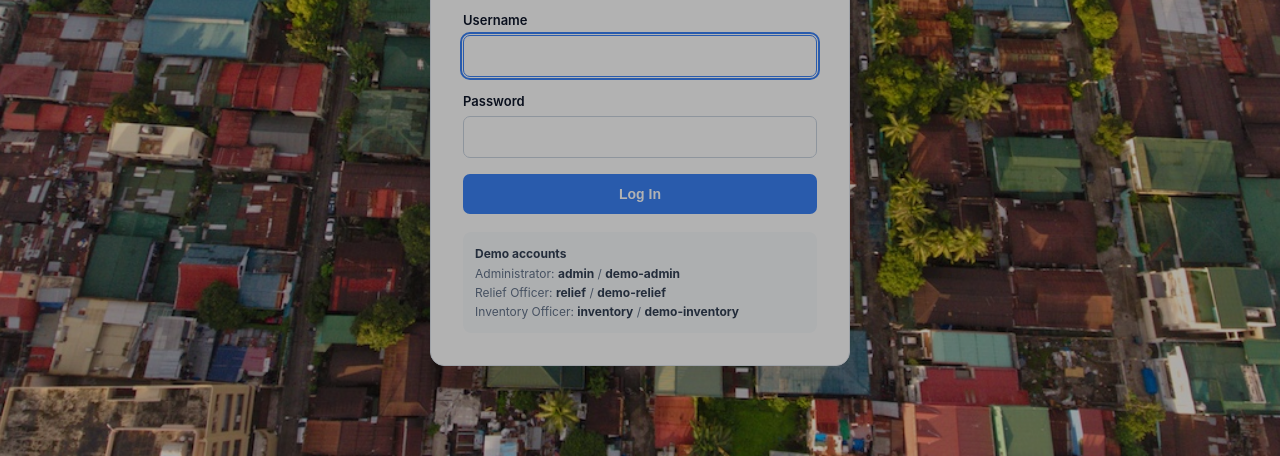
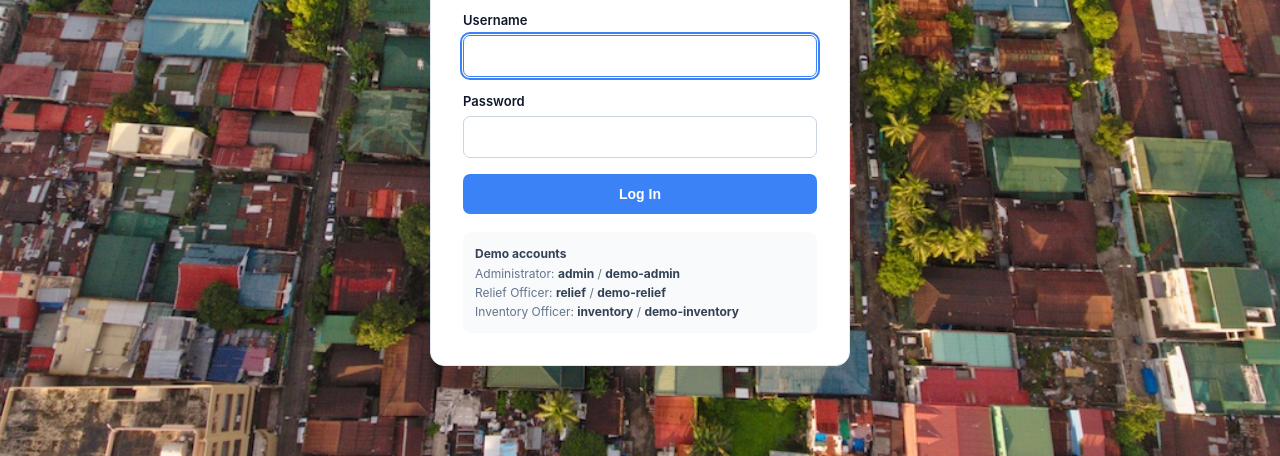
Before and after one commit to kenkenn10/brgy663-drrms, a plain HTML site: page login.html in a window 1280 px wide. Shown: the part 344-800 px from the top of the page. Drawn offline with Linux system fonts and the light colour scheme.

Commit message:
Update login.html

```diff
--- a/login.html
+++ b/login.html
@@ -29,13 +29,6 @@
     padding:32px;
     box-shadow:0 20px 45px rgba(15,23,42,.10);
   }
- body::before {
-    content: "";
-    position: fixed;
-    inset: 0;
-    background: rgba(0, 0, 0, 0.30);
-    z-index: 0;
-}
   .brand {
     text-align:center;
     margin-bottom:26px;
```
